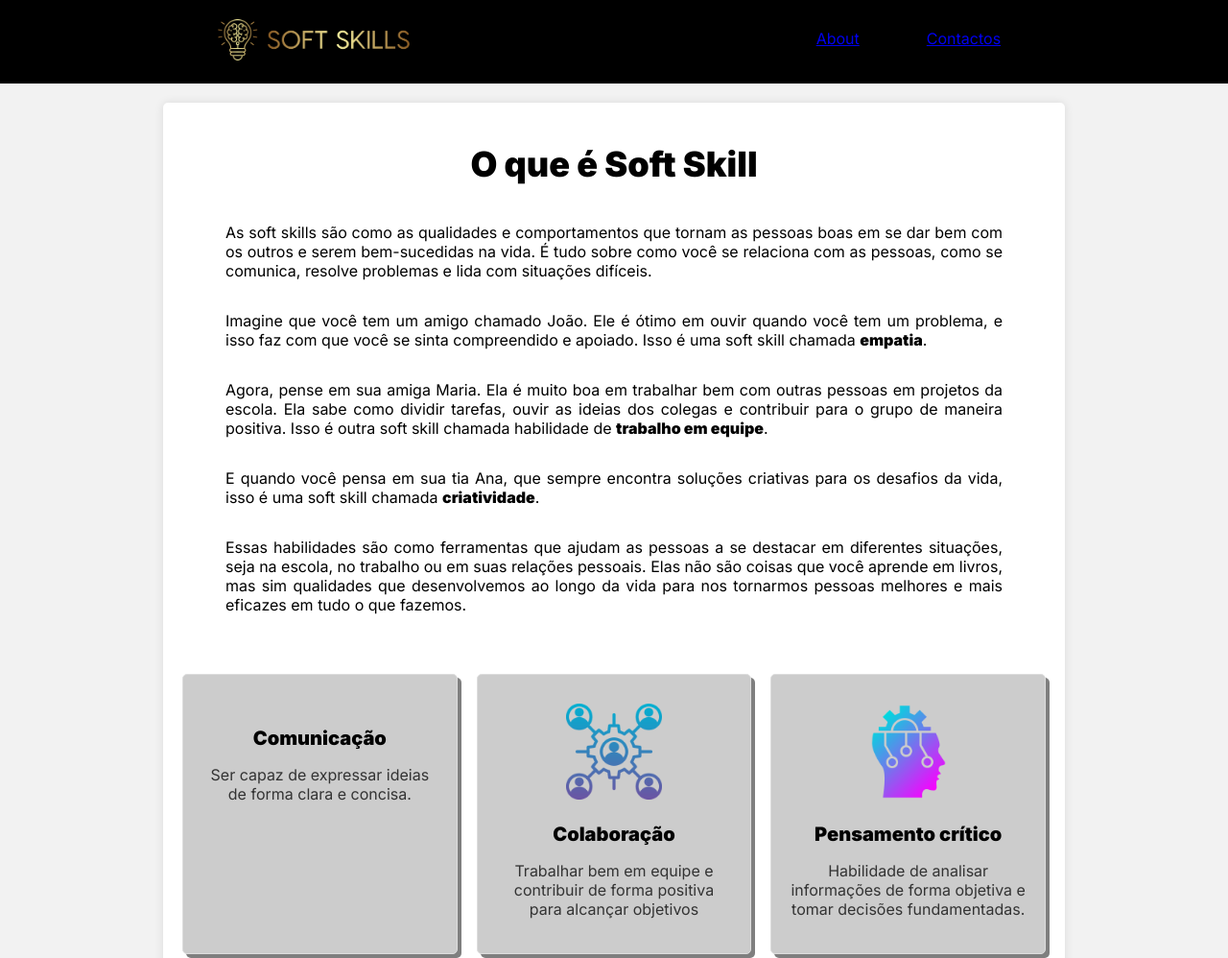
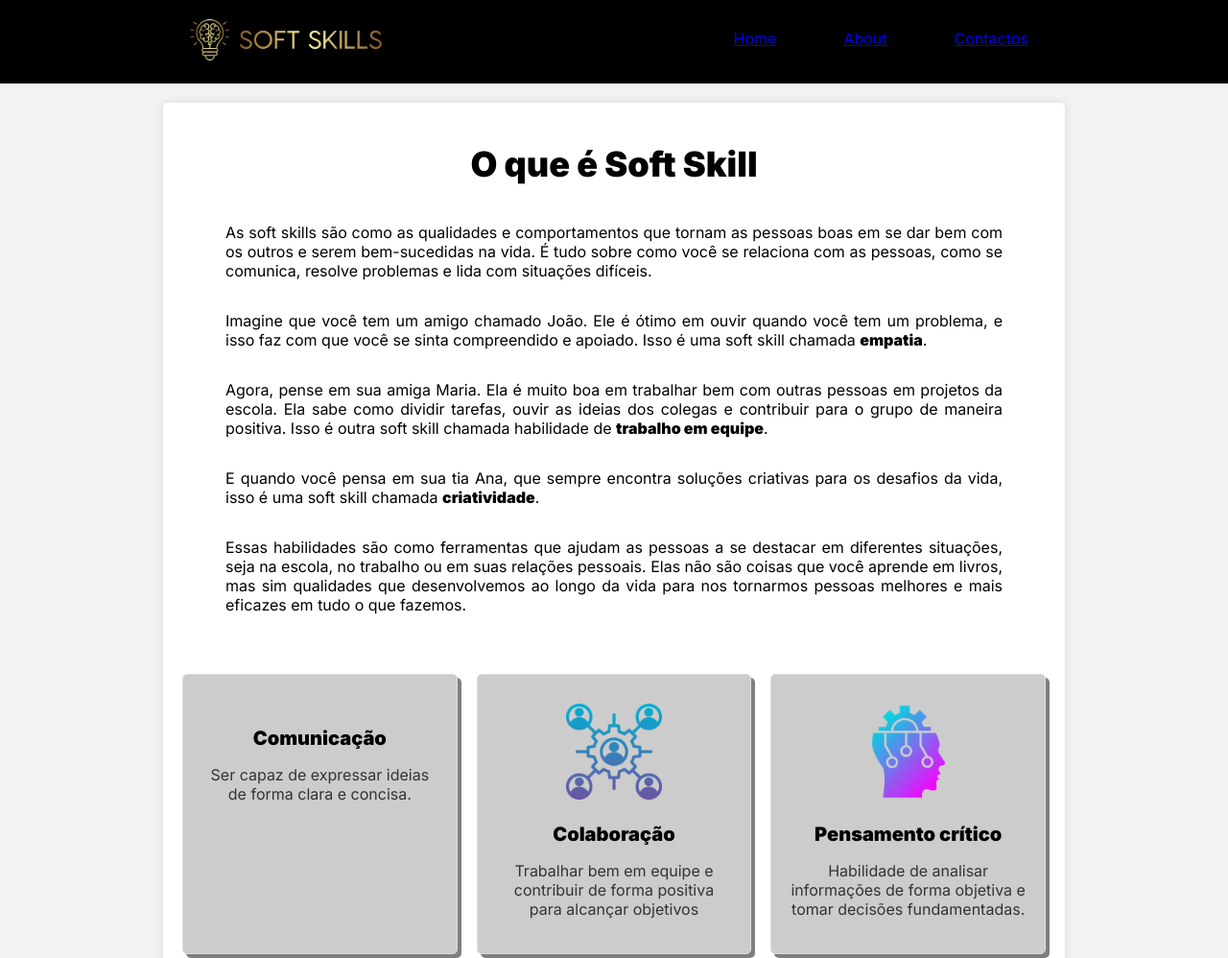
Before and after one commit to dev-erickydias/softskill, a plain HTML site: page index.html in a window 1280 px wide. Shown: the top 998 px of the page at 96% size. Drawn offline with Linux system fonts and the light colour scheme.

Commit message:
add home a pagina

```diff
--- a/index.html
+++ b/index.html
@@ -14,6 +14,7 @@
       <img src="./image/softskilsGold.png" alt="" class="logo__image">
     </div>
     <ul class="nav">
+      <li class="nav__menu"><a href="./about.html" class="link">Home</a></li>
       <li class="nav__menu"><a href="./about.html" class="link">About</a></li>
       <li class="nav__menu"><a href="./contacto.html" class="link">Contactos</a></li>
     </ul>
```
